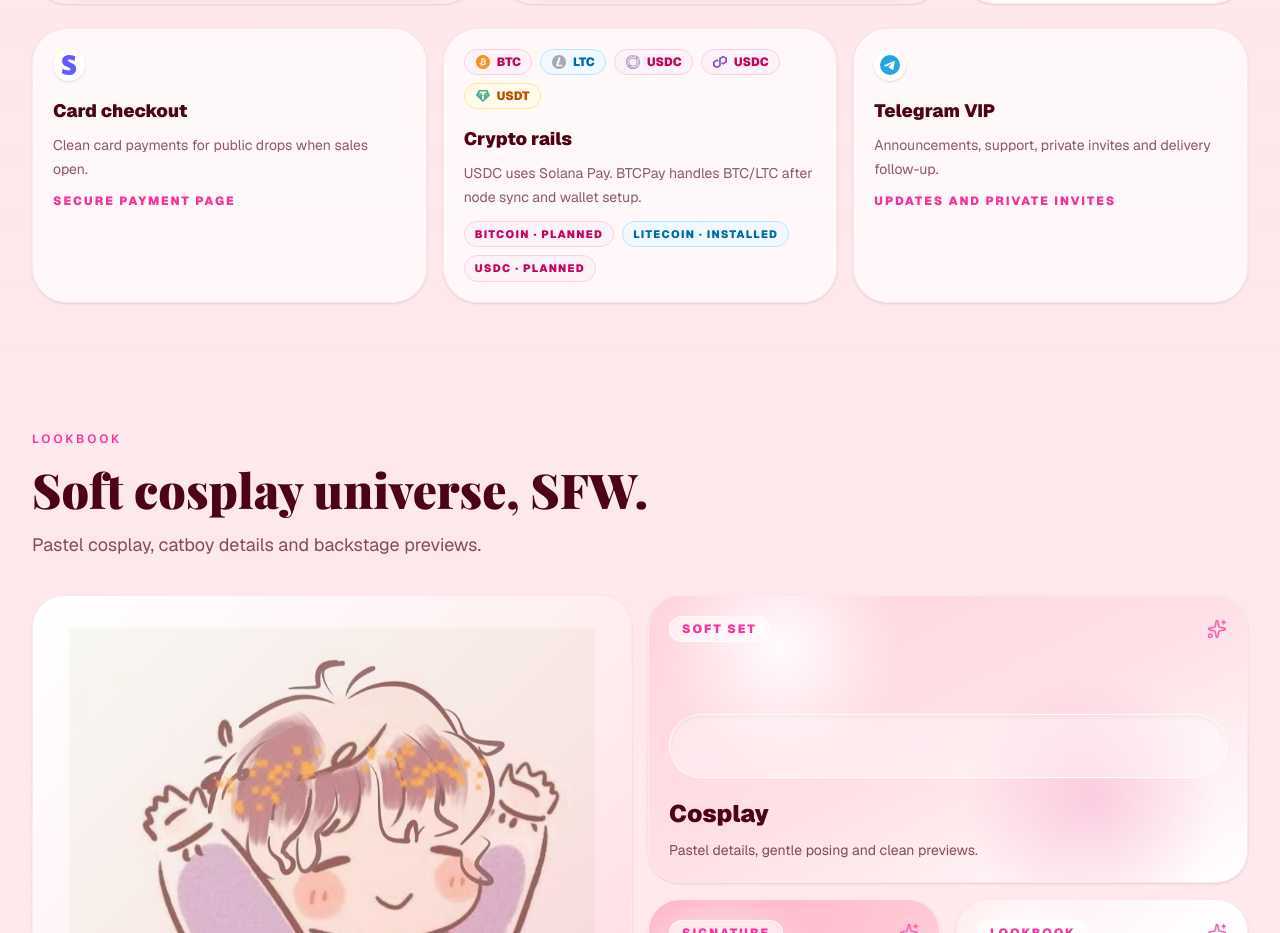
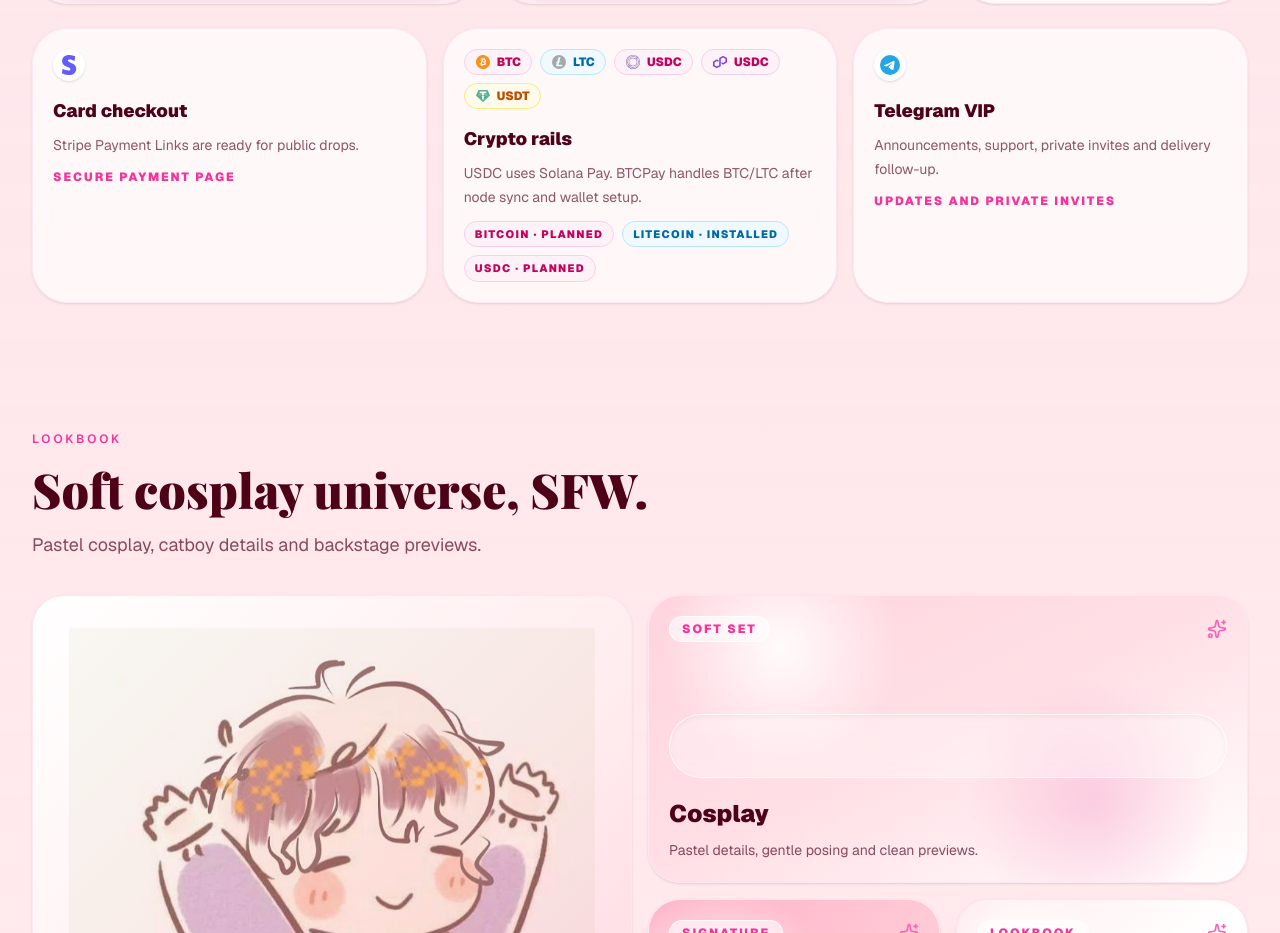
Before and after one commit to RAPHCVR/MarkWebsite, a Next.js app: page / in a window 1280 px wide. Shown: the part 3620-4553 px from the top of the page. Built offline with nearby package versions, Linux system fonts and the light colour scheme; no server answers.

Commit message:
Mark crypto checkout readiness

```diff
--- a/src/components/site/ProductCards.tsx
+++ b/src/components/site/ProductCards.tsx
@@ -317,7 +317,9 @@ export function ProductCards() {
           </span>
           <h3 className="mt-4 text-lg font-black text-rose-950">Card checkout</h3>
           <p className="mt-2 text-sm leading-6 text-rose-950/65">
-            Clean card payments for public drops when sales open.
+            {paymentConfig.salesEnabled
+              ? "Stripe Payment Links are live for card checkout."
+              : "Stripe Payment Links are ready for public drops."}
           </p>
           <p className="mt-3 text-xs font-black uppercase tracking-[0.16em] text-pink-500">
             Secure payment page
--- a/src/data/payments.ts
+++ b/src/data/payments.ts
@@ -221,7 +221,10 @@ export const cryptoRails = [
     icon: "circle",
     recommended: true,
     buyerCost: "Usually the cheapest stablecoin rail for small digital packs.",
-    operations: "Stablecoin checkout is separated from BTCPay and must pass webhook reconciliation before launch.",
+    operations:
+      stablecoinCheckoutConfigured && stablecoinRails[0].enabled
+        ? "Solana Pay checkout is live: invoices are recorded in PostgreSQL and verified on-chain by reference."
+        : "Stablecoin checkout stays hidden until invoice creation, QR rendering and on-chain verification pass.",
   },
   {
     id: "usdc-polygon",
```
Also changed, not shown: 1 other file (tests, documents, lock files or other folders).
